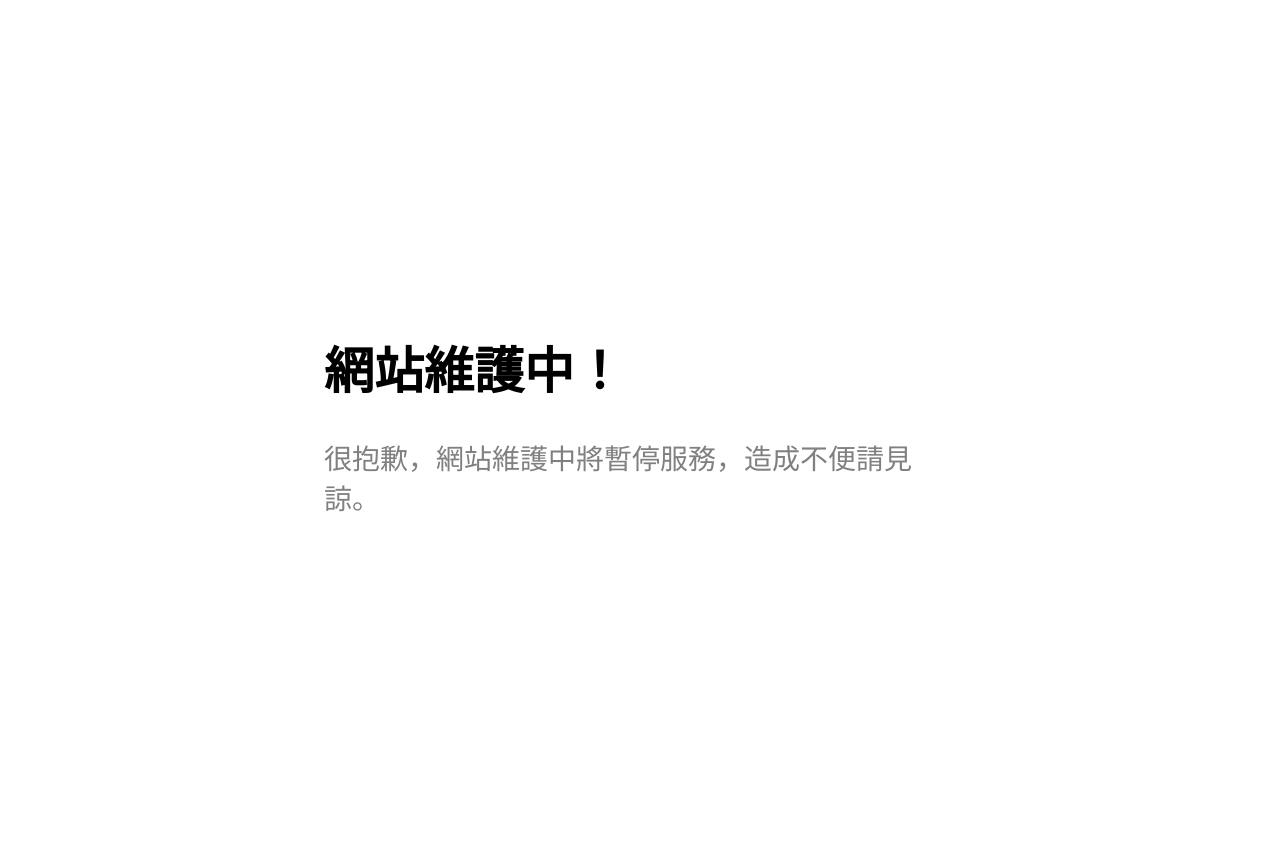
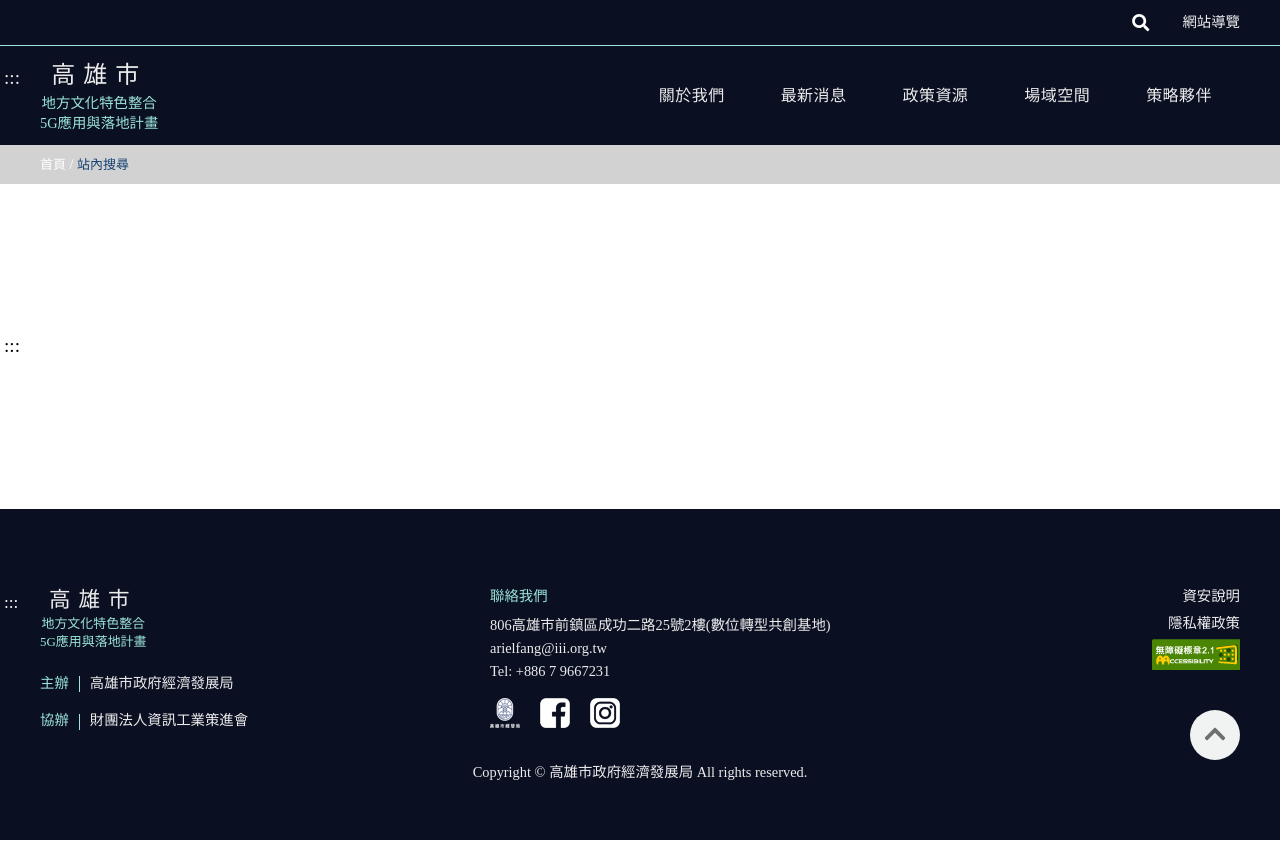
Before and after one commit to MoonShineVFX/5g-site-web, a Next.js app: page /searchall in a window 1280 px wide. Built offline with nearby package versions, Linux system fonts and the light colour scheme.

Commit message:
- Remove notice mesg

```diff
--- a/pages/_app.js
+++ b/pages/_app.js
@@ -111,33 +111,6 @@ const GoToContentLayout = styled('a')(({ theme }) => ({
 }));
 
 //
-const WillBeBackLayout = styled('div')({
-    maxWidth: '50%',
-    margin: 'calc((100vh - 205px) / 2) auto',
-    display: 'flex',
-    justifyContent: 'center',
-    'h1': {
-        fontSize: '50px',
-    },
-    'p': {
-        fontSize: '28px',
-        color: 'gray',
-    },
-});
-
-//
-const WillBeBack = () => (
-
-    <WillBeBackLayout>
-        <div className="container">
-            <h1>網站維護中！</h1>
-            <p>很抱歉，網站維護中將暫停服務，造成不便請見諒。</p>
-        </div>
-    </WillBeBackLayout>
-
-);
-
-//
 const WebSite = ({ Component, pageProps }) => {
 
     useEffect(() => {
@@ -150,11 +123,6 @@ const WebSite = ({ Component, pageProps }) => {
 
     return (
 
-        <Fragment>
-            <WillBeBack />
-
-            {
-                false &&
         <Fragment>
             <HeadTag />
 
@@ -195,9 +163,6 @@ const WebSite = ({ Component, pageProps }) => {
                 </GlobalProvider>
             </ThemeProvider>
         </Fragment>
-            }
-        </Fragment>
-
 
     );
 
```
Lines whose indentation alone changed are shown as unchanged.
